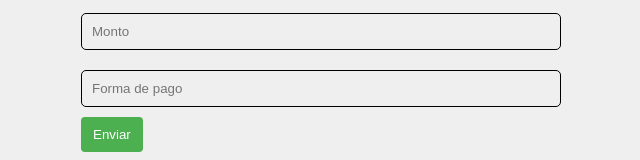
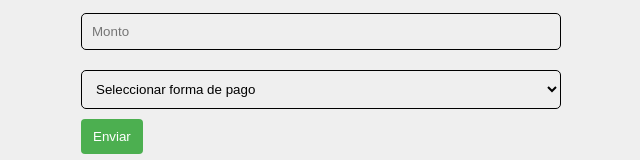
Before and after one commit to MauricioPerezCaram/AnotadorDeGastos, a React (Create React App) app: page / in a window 1280 px wide. Shown: the part 161-321 px from the top of the page, without its empty margins (319-959 px from the left). Built offline with nearby package versions, Linux system fonts and the light colour scheme.

Commit message:
falta css

```diff
--- a/src/components/Formulario.jsx
+++ b/src/components/Formulario.jsx
@@ -9,6 +9,8 @@ const Formulario = () => {
   const [formaPago, setFormaPago] = useState("");
   const [elementosEnviados, setElementosEnviados] = useState(elementoInicial);
   const [editandoIndex, setEditandoIndex] = useState(null);
+
+  const opcionesFormaPago = ["Efectivo", "Tarjeta de crédito", "Mercado Pago"];
 
   const handleSubmit = (e) => {
     e.preventDefault();
@@ -82,13 +84,20 @@ const Formulario = () => {
           value={monto}
           onChange={(e) => setMonto(e.target.value)}
         />
-        <input
-          className="input"
-          type="text"
-          placeholder="Forma de pago"
-          value={formaPago}
-          onChange={(e) => setFormaPago(e.target.value)}
-        />
+        <label>
+          <select
+            className="input"
+            value={formaPago}
+            onChange={(e) => setFormaPago(e.target.value)}
+          >
+            <option value="">Seleccionar forma de pago</option>
+            {opcionesFormaPago.map((opcion) => (
+              <option key={opcion} value={opcion}>
+                {opcion}
+              </option>
+            ))}
+          </select>
+        </label>
         <input
           className="submit"
           type="submit"
@@ -105,12 +114,13 @@ const Formulario = () => {
                 <li>Gasto: {elemento.gasto}</li>
                 <li>Monto: $ {elemento.monto}</li>
                 <li>Forma de pago: {elemento.formaPago}</li>
+                <button className="submit" onClick={() => handleEditar(key)}>
+                  Editar
+                </button>
                 <button className="submit" onClick={() => handleEliminar(key)}>
                   Eliminar
                 </button>
-                <button className="submit" onClick={() => handleEditar(key)}>
-                  Editar
-                </button>
+
               </div>
             ))}
           </ul>
```
